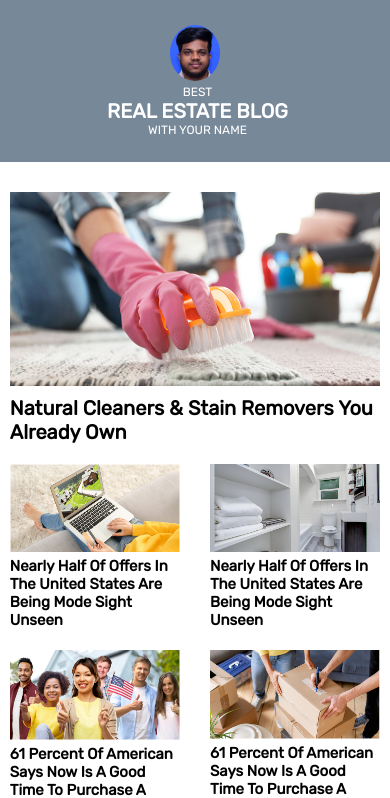
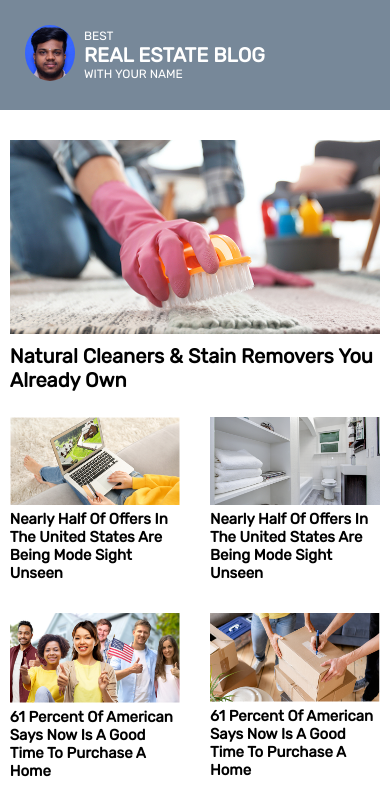
Before and after one commit to pvk13797/Website_Gallery, a plain HTML site: page index.html in a window 390 px wide. Shown: the top 798 px of the page. Drawn offline with Linux system fonts and the light colour scheme.

Commit message:
Responsive Updated

```diff
--- a/css/styles.css
+++ b/css/styles.css
@@ -100,7 +100,7 @@ header {
     display: inline-block;
     position: relative;
     margin-right: 40px;
-    width: calc(100% - 410px);
+    width: calc(100% - 340px);
     background-color: white;
 }
 
@@ -126,7 +126,7 @@ header {
     display: inline-block;
     vertical-align: middle;
     position: relative;
-    margin: 10px 0;
+    margin: 15px 0;
     width: 50%;
 }
 
@@ -153,7 +153,7 @@ aside {
     display: inline-block;
     vertical-align: top;
     position: relative;
-    width: 370px;
+    width: 300px;
     padding: 25px;
     background: whitesmoke;
 }
@@ -370,7 +370,7 @@ footer {
         display: block;
     }
 
-    .logo_title .logo_img {
+    /* .logo_title .logo_img {
         display: block;
         text-align: center;
     }
@@ -378,7 +378,7 @@ footer {
     .logo_title .logo_details {
         display: block;
         text-align: center;
-    }
+    } */
 }
 
 
```
